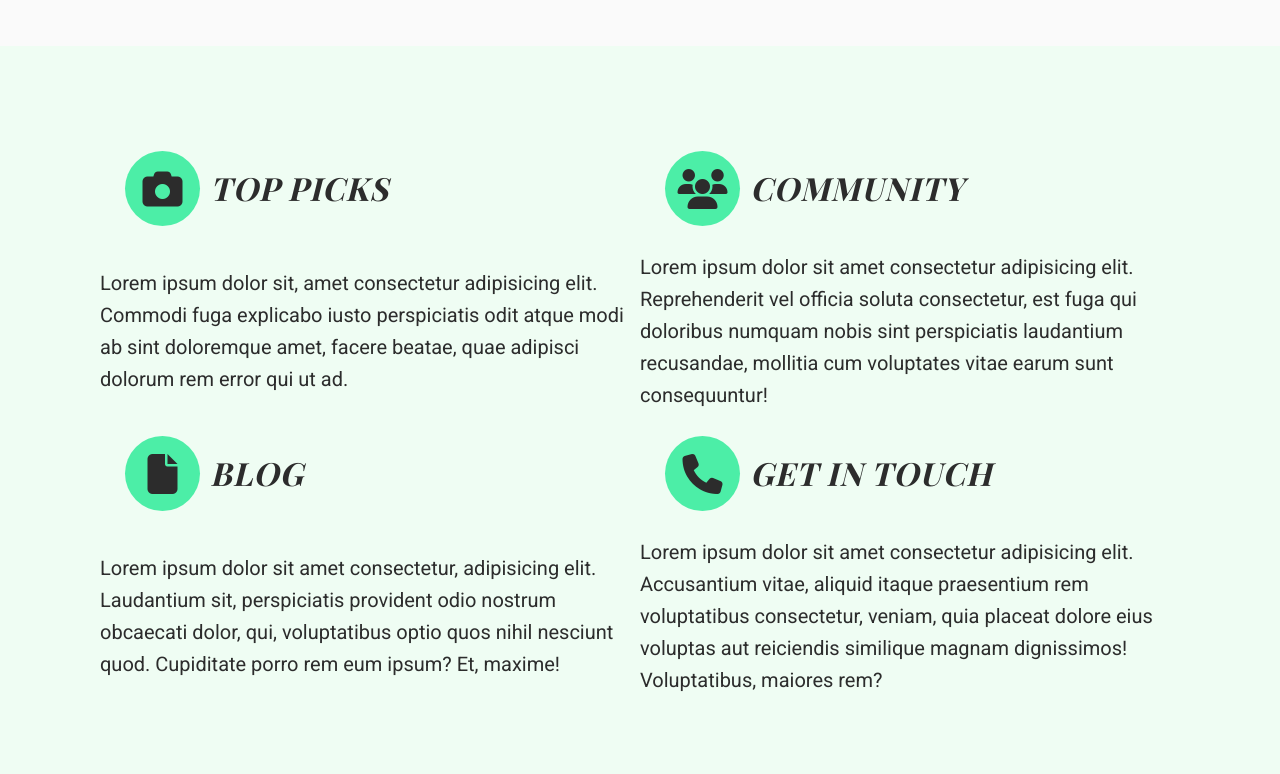
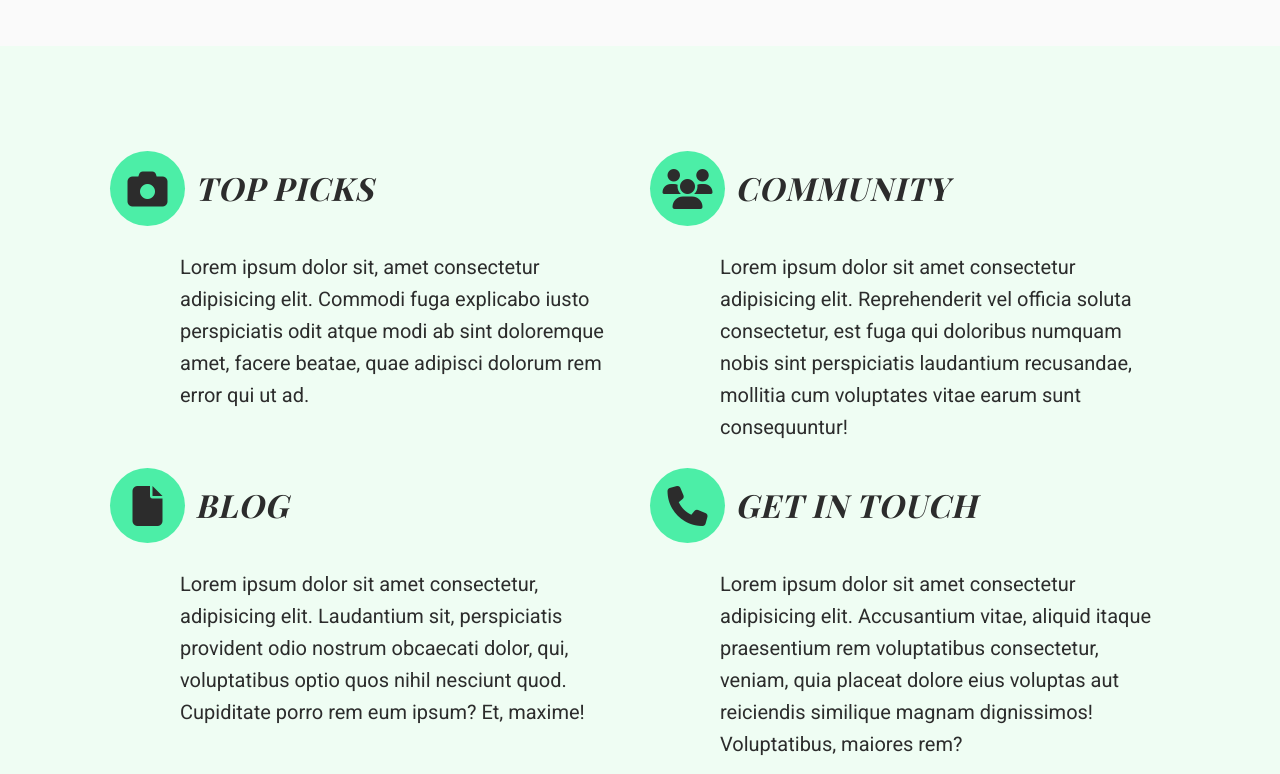
Before and after one commit to samnjab/project-1, a plain HTML site: page index.html in a window 1280 px wide. Shown: the part 2420-3194 px from the top of the page. Drawn offline with nearby package versions, Linux system fonts and the light colour scheme; a web font is replaced by a local one.

Commit message:
finished final touches on the icons section
need to add dynamic font-sizing to the header

```diff
--- a/styles/sass/partials/_box.scss
+++ b/styles/sass/partials/_box.scss
@@ -27,5 +27,5 @@
     }
 }
 .link-box{
-    @include flex-center(row, space-between, baseline);
+    @include flex-center(column, flex-start, flex-start);
 }
--- a/styles/sass/partials/_sections.scss
+++ b/styles/sass/partials/_sections.scss
@@ -109,17 +109,26 @@ header{
         display:flex;
         flex-wrap:wrap;
         .link-box{
-            @include wrap($min-width:400px, $max-width:1000px);
-            flex-wrap:wrap;
+            @include wrap($margin:15px, $min-width:300px, $max-width:800px);
+            @include flex-center(column, flex-start, flex-start);
+            margin-left:0;
             .title-box{
-                @include wrap($margin:15px, $min-width:300px, $max-width:800px);
-                margin:15px;
+                @include flex-center(row, flex-start, flex-center);
+                flex-wrap:wrap;
+                margin:15px 15px 15px 0;
                 h4{
                     @include heading-styler;
+                    margin:0;
+                }
+                .icon-box{
+                    flex-grow:0;
+                    flex-shrink:0;
                 }
             }
-            .icon-box{
-                align-self: flex-start;
+            p{
+                margin-left:4rem;
+                align-self: flex-end;
+                // width:calc(100% - 4rem);
             }
         }
     }
```
Also changed, not shown: styles/sass/styles.css, 1 other file.
